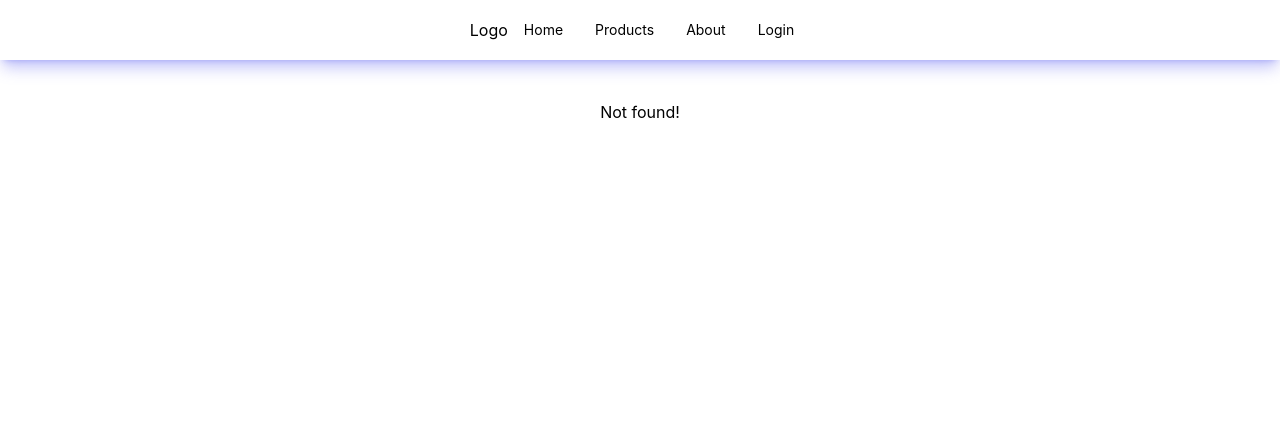
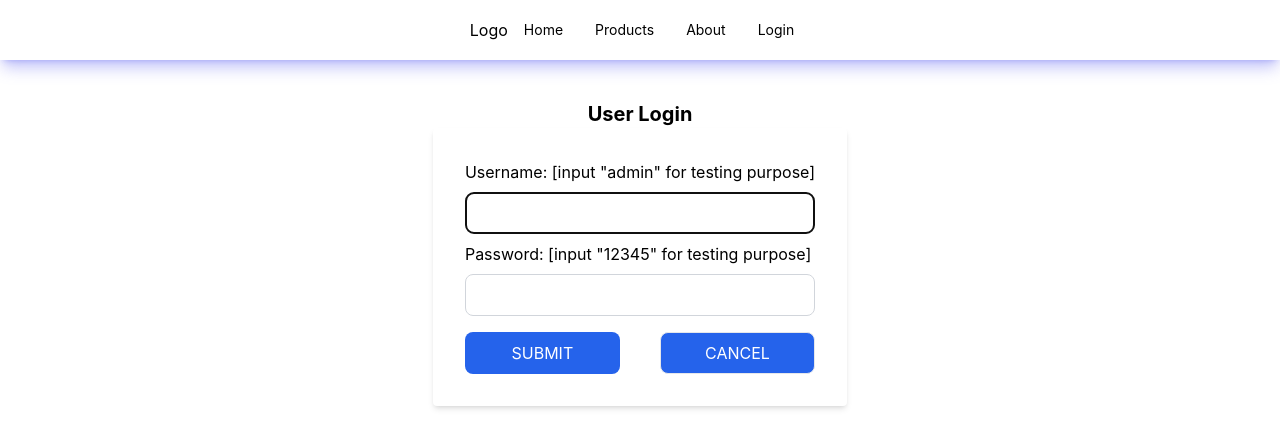
Before and after one commit to walterjin6/Code-Test-230219, a React (Create React App) app: page /login in a window 1280 px wide. Before the commit this address had no page. Shown: the top 448 px of the page. Built offline with nearby package versions, Linux system fonts and the light colour scheme.

Commit message:
Add login page

```diff
--- a/src/App.tsx
+++ b/src/App.tsx
@@ -12,6 +12,7 @@ import AboutWho from './pages/AboutWho'
 import OurValues from './pages/OurValues'
 import Clothing from './pages/Clothing'
 import Adults from './pages/Adults'
+import Login from './pages/Login'
 
 const App = () => {
   return (
@@ -19,6 +20,7 @@ const App = () => {
       <Routes>
         <Route path='/' element={<Layout />}>
           <Route index element={<Home />} />
+          <Route path='login' element={<Login />} />
           <Route path='products' element={<Products />} />
           <Route path='about' element={<About />} />
           <Route path='shoes' element={<Shoes />} />
--- /dev/null
+++ b/src/pages/Login.tsx
@@ -0,0 +1,117 @@
+import { useRef, useState, useEffect } from 'react'
+import { useNavigate, Link } from 'react-router-dom'
+
+const Login = () => {
+  const userRef = useRef<any>()
+  const errRef = useRef<any>()
+  const [username, setUsername] = useState('')
+  const [password, setPassword] = useState('')
+  const [errMsg, setErrMsg] = useState('')
+  const [success, setSuccess] = useState(false)
+  const navigate = useNavigate()
+
+  useEffect(() => {
+    userRef.current.focus()
+  }, [])
+
+  useEffect(() => {
+    setErrMsg('')
+  }, [username, password])
+
+  const handleSubmit = async (e: React.FormEvent<HTMLFormElement>) => {
+    e.preventDefault()
+
+  }
+
+  const handleUserInput = (e: React.FormEvent<HTMLInputElement>) =>
+    setUsername(e.currentTarget.value)
+  const handlePwdInput = (e: React.FormEvent<HTMLInputElement>) =>
+    setPassword(e.currentTarget.value)
+  const handleBack = () => navigate(-1)
+  const errClass = errMsg
+    ? 'text-xl font-bold text-red-700 justify-center items-center text-center'
+    : 'hidden'
+
+  //if (isLoading) return <PulseLoader color={"#FFF"} />
+
+  const content = (
+    <>
+      {success ? (
+        <section>
+          <h1>You are logged in!</h1>
+          <br />
+          <button
+            className='w-[150px] border px-6 py-2 mt-4 text-white bg-blue-600 rounded-lg hover:bg-blue-900'
+            onClick={handleBack}
+          >
+            BACK
+          </button>
+        </section>
+      ) : (
+        <section className='flex flex-col items-center justify-around px-6 pt-6 mx-auto  lg:py-0'>
+          <header>
+            <h1 className='text-xl font-bold '>User Login</h1>
+          </header>
+          <main className='login'>
+            <p ref={errRef} className={errClass} aria-live='assertive'>
+              {errMsg}
+            </p>
+
+            <form
+              className='bg-white shadow-md rounded px-8 pt-6 pb-8 mb-4 flex flex-col'
+              onSubmit={handleSubmit}
+            >
+              <label htmlFor='username' className='py-2'>
+                Username: [input "admin" for testing purpose]
+              </label>
+              <input
+                className=' border border-gray-300 text-gray-900 sm:text-sm rounded-lg focus:ring-primary-600 focus:border-primary-600 block w-full p-2.5 '
+                type='text'
+                id='username'
+                ref={userRef}
+                value={username}
+                onChange={handleUserInput}
+                autoComplete='off'
+                aria-label='username'
+                required
+              />
+
+              <label htmlFor='password' className='py-2'>
+                Password: [input "12345" for testing purpose]
+              </label>
+              <input
+                className=' border border-gray-300 text-gray-900 sm:text-sm rounded-lg focus:ring-primary-600 focus:border-primary-600 block w-full p-2.5'
+                type='password'
+                id='password'
+                onChange={handlePwdInput}
+                value={password}
+                autoComplete='off'
+                aria-label='password'
+                required
+              />
+              <div className='flex justify-between gap-10'>
+                <button
+                  className='w-1/2 px-6 py-2 mt-4 text-white bg-blue-600 rounded-lg hover:bg-blue-900'
+                  type='submit'
+                  role='button'
+                  name='submit'
+                >
+                  SUBMIT
+                </button>
+                <button
+                  className='w-1/2 border px-6 py-2 mt-4 text-white bg-blue-600 rounded-lg hover:bg-blue-900'
+                  onClick={handleBack}
+                >
+                  CANCEL
+                </button>
+              </div>
+            </form>
+          </main>
+        </section>
+      )}
+    </>
+  )
+
+  return content
+}
+export default Login
```
